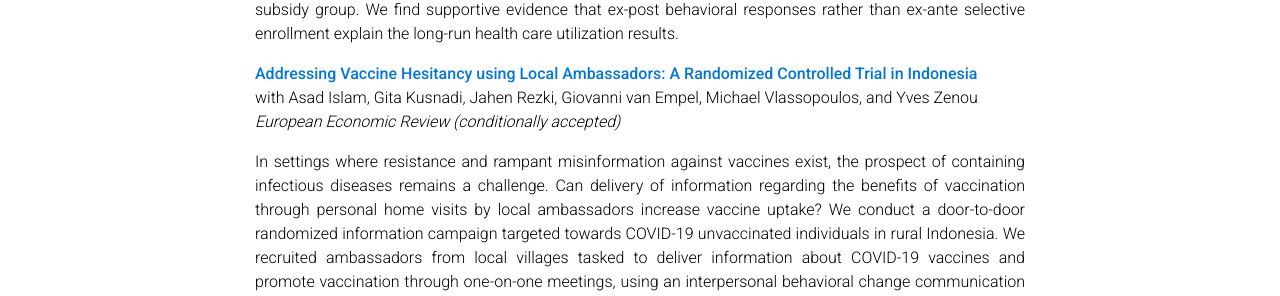
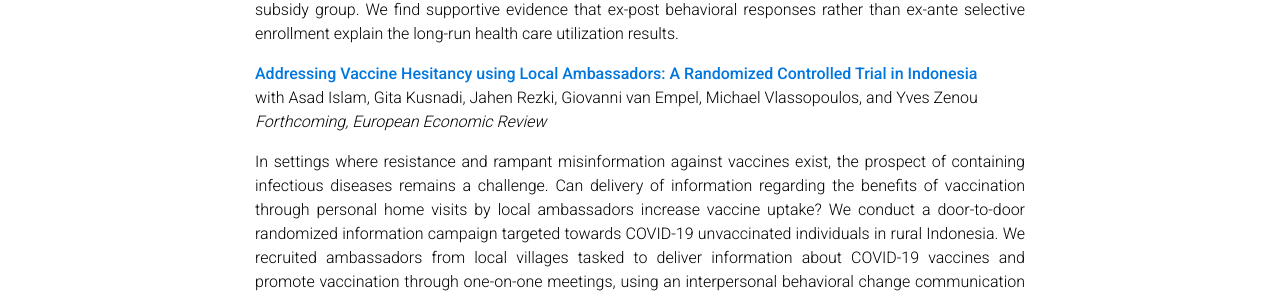
Before and after one commit to armandsim/armandsim.github.io, a Jekyll site: the page built from _pages/research.md, in a window 1280 px wide and 900 px high. Shown: the part 441-737 px from the top of the window. Built offline with Jekyll 4.4.1, drawn with Linux system fonts in a browser that asks for light colours; comment, search, counter and statistics services are not loaded; a style sheet for code colours, icons or effects is not loaded.

Commit message:
Update research.md

```diff
--- a/_pages/research.md
+++ b/_pages/research.md
@@ -18,7 +18,7 @@ We study the effects of a health insurance subsidy in Ghana, where mandates are
 
 **[Addressing Vaccine Hesitancy using Local Ambassadors: A Randomized Controlled Trial in Indonesia](/docs/IZA_DP_Vax.pdf)** <br>
 with Asad Islam, Gita Kusnadi, Jahen Rezki, Giovanni van Empel, Michael Vlassopoulos, and Yves Zenou <br>
-*European Economic Review (conditionally accepted)* <br>
+*Forthcoming, European Economic Review* <br>
 
 In settings where resistance and rampant misinformation against vaccines exist, the prospect of containing infectious diseases remains a challenge. Can delivery of information regarding the benefits of vaccination through personal home visits by local ambassadors increase vaccine uptake? We conduct a door-to-door randomized information campaign targeted towards COVID-19 unvaccinated individuals in rural Indonesia. We recruited ambassadors from local villages tasked to deliver information about COVID-19 vaccines and promote vaccination through one-on-one meetings, using an interpersonal behavioral change communication approach. To investigate which type of ambassador—health cadres, influential individuals, and laypersons—is the most effective, we randomly vary the type of ambassador that delivers the information at the village level. We find that the overall vaccination take-up is quite moderate and that there are no differences in vaccination outcomes across the treatment groups. These results highlight the challenge of boosting vaccine uptake in late stages of a pandemic.
  {: style="text-align: justify"}
```
